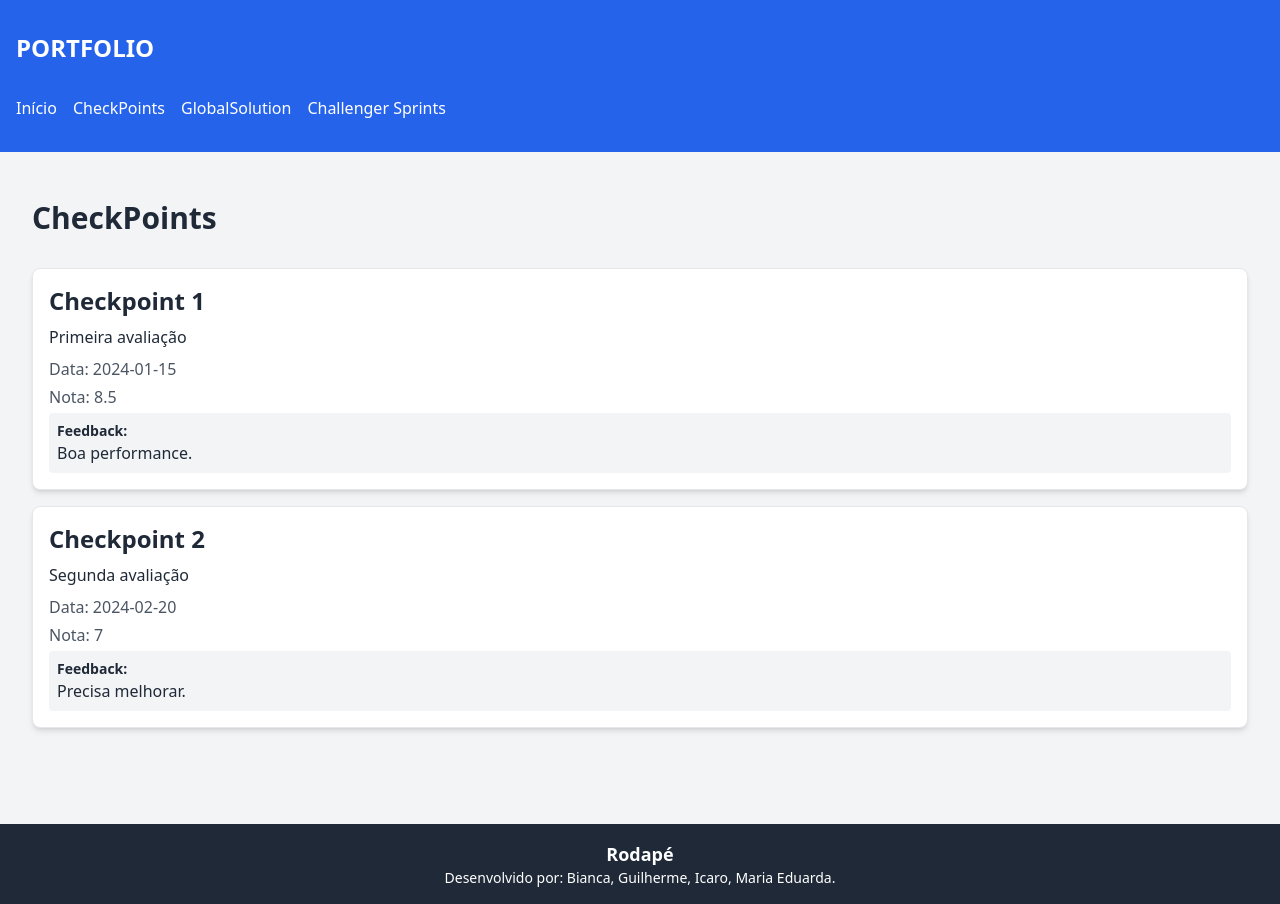
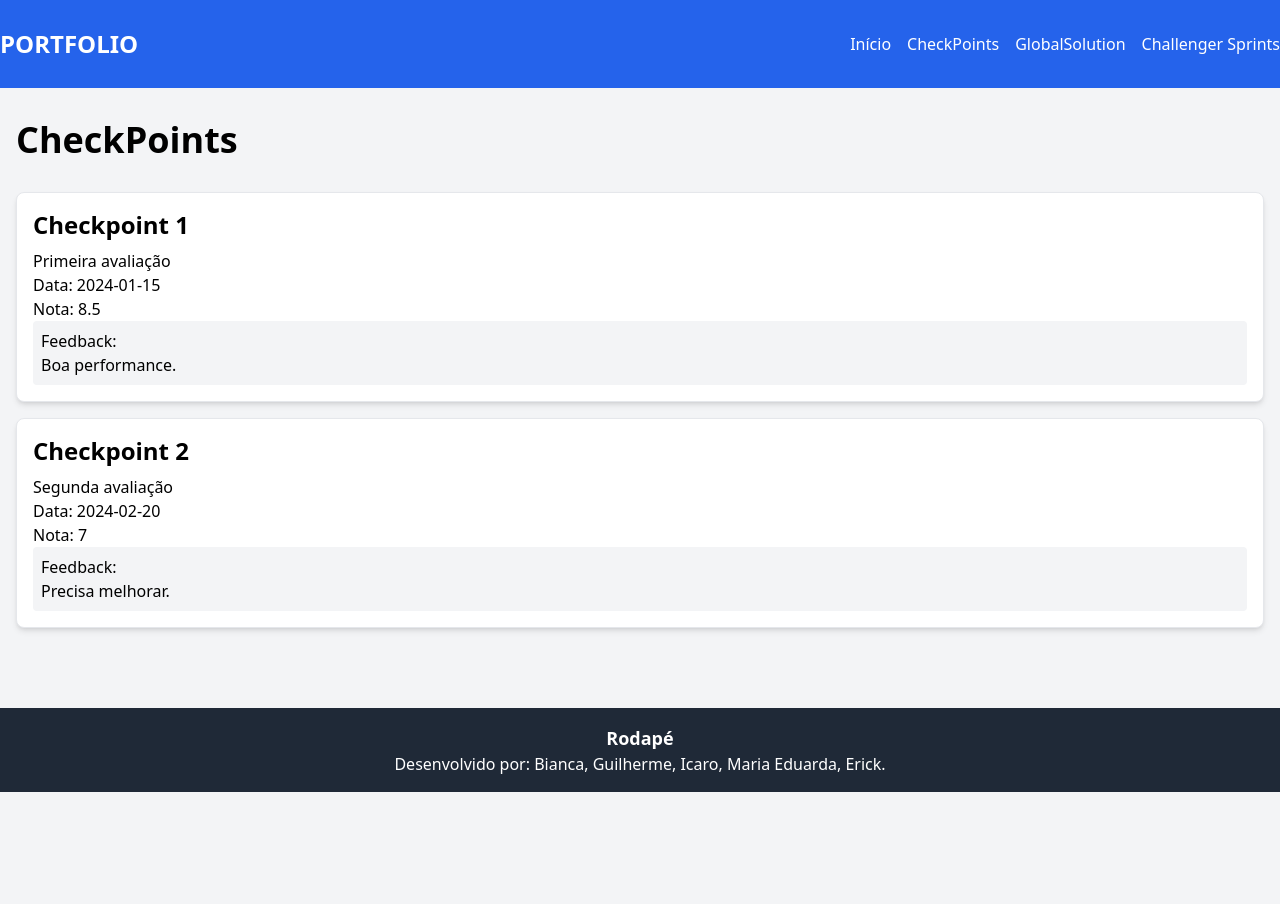
Before and after one commit to mariaed005/cp3-portfolio, a Next.js app: page /checkpoint in a window 1280 px wide. After the commit the page ends 800 px from the top, so only its background shows below. Built offline with nearby package versions, Linux system fonts and the light colour scheme.

Commit message:
Passei todos os estilos dos classNames para o globals.css

```diff
--- a/src/app/challenge/page.tsx
+++ b/src/app/challenge/page.tsx
@@ -21,8 +21,8 @@ export default function Challenge() {
   ];
 
   return (
-    <div className="container mx-auto p-4">
-      <h1 className="text-3xl font-bold mb-8">Challenger Sprints</h1>
+    <div>
+      <h1>Challenger Sprints</h1>
       {sprints.map((sprint) => (
         <CardAvaliacao
           key={sprint.id}
--- a/src/app/checkpoint/page.tsx
+++ b/src/app/checkpoint/page.tsx
@@ -34,8 +34,8 @@ export default function Checkpoints() {
   }
 
   return (
-    <div className="container mx-auto p-4">
-      <h1 className="text-3xl font-bold mb-8">CheckPoints</h1>
+    <div>
+      <h1>CheckPoints</h1>
       {checkpoints.map((checkpoint) => (
         <CardAvaliacao
           key={checkpoint.id}
--- a/src/app/globals.css
+++ b/src/app/globals.css
@@ -2,12 +2,113 @@
 @tailwind components;
 @tailwind utilities;
 
-body {
-  @apply bg-gray-100 text-gray-800;
+@layer components{
+  body{
+    @apply bg-gray-100;
+  }
+  header{
+    @apply flex items-center justify-between py-4 bg-blue-600 text-white;
+    & div{
+      @apply text-2xl font-bold;
+    }
+    & nav{
+      @apply my-4;
+      & ul{
+        @apply flex space-x-4;
+        & li{
+          & a{
+            @apply text-white hover:text-blue-950;
+          }
+        }
+      }
+    }
+  }
+
+  .notFound{
+    @apply flex flex-col items-center justify-center min-h-screen;
+
+    & h1{
+      @apply text-4xl font-bold mb-4;
+    }
+
+    & p{
+      @apply text-lg mb-8;
+    }
+
+    & a{
+      @apply bg-blue-600 text-white px-4 py-2 rounded;
+    }
+  }
+
+  main{
+    @apply container mx-auto px-4 py-8;
+
+    & h1{
+      @apply text-4xl font-bold mb-8;
+    }
+
+    & .home{
+      @apply flex flex-col items-center justify-center min-h-screen bg-background;
+
+      & div{
+        @apply grid grid-cols-1 sm:grid-cols-2 lg:grid-cols-3 gap-8 w-full px-4;
+
+        & a{
+          @apply text-white p-4 rounded-lg shadow-md transition flex flex-col items-start;
+
+          h2{
+            @apply text-2xl font-bold mb-2;
+          }
+        }
+        & .checkpoints{
+          @apply bg-blue-600 hover:bg-blue-700 ;
+        }
+
+        & .gs{
+          @apply bg-green-600 hover:bg-green-700 ;
+        }
+
+        & .challenge{
+          @apply bg-red-600 hover:bg-red-700;
+        }
+      }
+    }
+  }
+
+
+  .card{
+    @apply bg-white p-4 border rounded-lg shadow-md mb-4;
+
+    & h2{
+      @apply text-2xl font-bold mb-2;
+    }
+    & descricao{
+      @apply mb-2;
+    }
+    & data{
+      @apply text-gray-600 mb-1;
+    }
+    & nota{
+      @apply text-gray-600 mb-1;
+    }
+    & div{
+      @apply bg-gray-100 p-2 rounded;
+    }
+    & feedback{
+      @apply text-sm font-semibold;
+    }
+  }
+
+  footer{
+    @apply bg-gray-800 text-white py-4 mt-8;
+    & div{
+      @apply text-center;
+      & h2{
+        @apply text-lg font-semibold;
+        & p {
+          @apply text-sm;
+        }
+      }
+    }
+  }
 }
-
-.bg-paperboard {
-  background-image: url('/images/crumpled-white-paperboard.jpg');
-  background-size: cover;
-  background-position: center;
-}
--- a/src/app/gs/page.tsx
+++ b/src/app/gs/page.tsx
@@ -21,8 +21,8 @@ export default function GlobalSolution() {
   ];
 
   return (
-    <div className="container mx-auto p-4">
-      <h1 className="text-3xl font-bold mb-8">GlobalSolution</h1>
+    <div>
+      <h1>GlobalSolution</h1>
       {solutions.map((solution) => (
         <CardAvaliacao
           key={solution.id}
--- a/src/app/layout.tsx
+++ b/src/app/layout.tsx
@@ -2,7 +2,6 @@ import type { Metadata } from "next";
 import "./globals.css";
 import Cabecalho from "@/components/Cabecalho/Cabecalho";
 import Rodape from "@/components/Rodape/Rodape";
-import Menu from "@/components/Menu/Menu";
 
 export const metadata: Metadata = {
   title: "PORTFOLIO",
@@ -14,14 +13,9 @@ export default function RootLayout({
 }: Readonly<{ children: React.ReactNode }>) {
   return (
     <html lang="pt-br">
-      <body className="bg-gray-100">
-        <header className="bg-blue-600 text-white p-4">
-          <Cabecalho />
-          <Menu />
-        </header>
-        <main className="container mx-auto px-4 py-8">
-          {children}
-        </main>
+      <body>
+        <Cabecalho />
+        <main>{children}</main>
         <Rodape />
       </body>
     </html>
--- a/src/app/not-found.tsx
+++ b/src/app/not-found.tsx
@@ -3,12 +3,10 @@ import Link from 'next/link';
 
 export default function NotFound() {
   return (
-    <div className="flex flex-col items-center justify-center min-h-screen">
-      <h1 className="text-4xl font-bold mb-4">404 - Página Não Encontrada</h1>
-      <p className="text-lg mb-8">Desculpe, a página que você está procurando não existe.</p>
-      <Link href="/" className="bg-blue-600 text-white px-4 py-2 rounded">
-        Voltar ao Início
-      </Link>
+    <div className="notFound">
+      <h1>404 - Página Não Encontrada</h1>
+      <p>Desculpe, a página que você está procurando não existe.</p>
+      <Link href="/">Voltar ao Início</Link>
     </div>
   );
 }
--- a/src/app/page.tsx
+++ b/src/app/page.tsx
@@ -3,19 +3,19 @@ import Link from 'next/link';
 
 export default function Home() {
   return (
-    <div className="flex flex-col items-center justify-center min-h-screen bg-paperboard">
-      <h1 className="text-4xl font-bold mb-8">Portfólio Acadêmico</h1>
-      <div className="grid grid-cols-1 sm:grid-cols-2 lg:grid-cols-3 gap-8 w-full px-4">
-        <Link href="/checkpoints" className="bg-blue-600 text-white p-4 rounded-lg shadow-md hover:bg-blue-700 transition flex flex-col items-start">
-          <h2 className="text-2xl font-bold mb-2">CheckPoints</h2>
+    <div className="home">
+      <h1>Portfólio Acadêmico</h1>
+      <div>
+        <Link href="/checkpoint" className="checkpoints">
+          <h2>CheckPoints</h2>
           <p>Avaliações intermediárias para acompanhar o progresso.</p>
         </Link>
-        <Link href="/globalsolution" className="bg-green-600 text-white p-4 rounded-lg shadow-md hover:bg-green-700 transition flex flex-col items-start">
-          <h2 className="text-2xl font-bold mb-2">GlobalSolution</h2>
+        <Link href="/gs" className="gs">
+          <h2>GlobalSolution</h2>
           <p>Projetos integradores que aplicam conhecimentos adquiridos.</p>
         </Link>
-        <Link href="/challengersprints" className="bg-red-600 text-white p-4 rounded-lg shadow-md hover:bg-red-700 transition flex flex-col items-start">
-          <h2 className="text-2xl font-bold mb-2">Challenger Sprints</h2>
+        <Link href="/challenge" className="challenge">
+          <h2>Challenge Sprints</h2>
           <p>Desafios rápidos focados em resolução de problemas.</p>
         </Link>
       </div>
--- a/src/components/Cabecalho/Cabecalho.tsx
+++ b/src/components/Cabecalho/Cabecalho.tsx
@@ -1,11 +1,11 @@
 import React from 'react';
+import Menu from '../Menu/Menu';
 
 export default function Cabecalho() {
   return (
-    <header className="flex items-center justify-between py-4">
-      <div className="text-2xl font-bold">
-        PORTFOLIO
-      </div>
+    <header>
+      <div>PORTFOLIO</div>
+      <Menu/>
     </header>
   );
 }
--- a/src/components/Card/CardAvaliacao.tsx
+++ b/src/components/Card/CardAvaliacao.tsx
@@ -10,13 +10,13 @@ interface CardAvaliacaoProps {
 
 export default function CardAvaliacao({ titulo, descricao, data, nota, feedback }: CardAvaliacaoProps) {
   return (
-    <div className="bg-white p-4 border rounded-lg shadow-md mb-4">
-      <h2 className="text-2xl font-bold mb-2">{titulo}</h2>
-      <p className="mb-2">{descricao}</p>
-      <p className="text-gray-600 mb-1">Data: {data}</p>
-      <p className="text-gray-600 mb-1">Nota: {nota}</p>
-      <div className="bg-gray-100 p-2 rounded">
-        <p className="text-sm font-semibold">Feedback:</p>
+    <div className="card">
+      <h2>{titulo}</h2>
+      <p className="descricao">{descricao}</p>
+      <p className="data">Data: {data}</p>
+      <p className="nota">Nota: {nota}</p>
+      <div>
+        <p className="feedback">Feedback:</p>
         <p>{feedback}</p>
       </div>
     </div>
--- a/src/components/Menu/Menu.tsx
+++ b/src/components/Menu/Menu.tsx
@@ -2,27 +2,19 @@ import Link from 'next/link';
 
 export default function Menu() {
   return (
-    <nav className="my-4">
-      <ul className="flex space-x-4">
+    <nav>
+      <ul>
         <li>
-          <Link href="/" className="text-white hover:text-blue-950">
-            Início
-          </Link>
+          <Link href="/">Início</Link>
         </li>
         <li>
-          <Link href="/checkpoint" className="text-white hover:text-blue-950">
-            CheckPoints
-          </Link>
+          <Link href="/checkpoint">CheckPoints</Link>
         </li>
         <li>
-          <Link href="/gs" className="text-white hover:text-blue-950">
-            GlobalSolution
-          </Link>
+          <Link href="/gs">GlobalSolution</Link>
         </li>
         <li>
-          <Link href="/challenge" className="text-white hover:text-blue-950">
-            Challenger Sprints
-          </Link>
+          <Link href="/challenge">Challenger Sprints</Link>
         </li>
       </ul>
     </nav>
--- a/src/components/Rodape/Rodape.tsx
+++ b/src/components/Rodape/Rodape.tsx
@@ -2,12 +2,10 @@ import React from 'react';
 
 export default function Rodape() {
   return (
-    <footer className="bg-gray-800 text-white py-4 mt-8">
-      <div className="text-center">
-        <h2 className="text-lg font-semibold">Rodapé</h2>
-        <p className="text-sm">
-          Desenvolvido por: Bianca, Guilherme, Icaro, Maria Eduarda.
-        </p>
+    <footer>
+      <div>
+        <h2>Rodapé</h2>
+        <p>Desenvolvido por: Bianca, Guilherme, Icaro, Maria Eduarda, Erick.</p>
       </div>
     </footer>
   );
```
